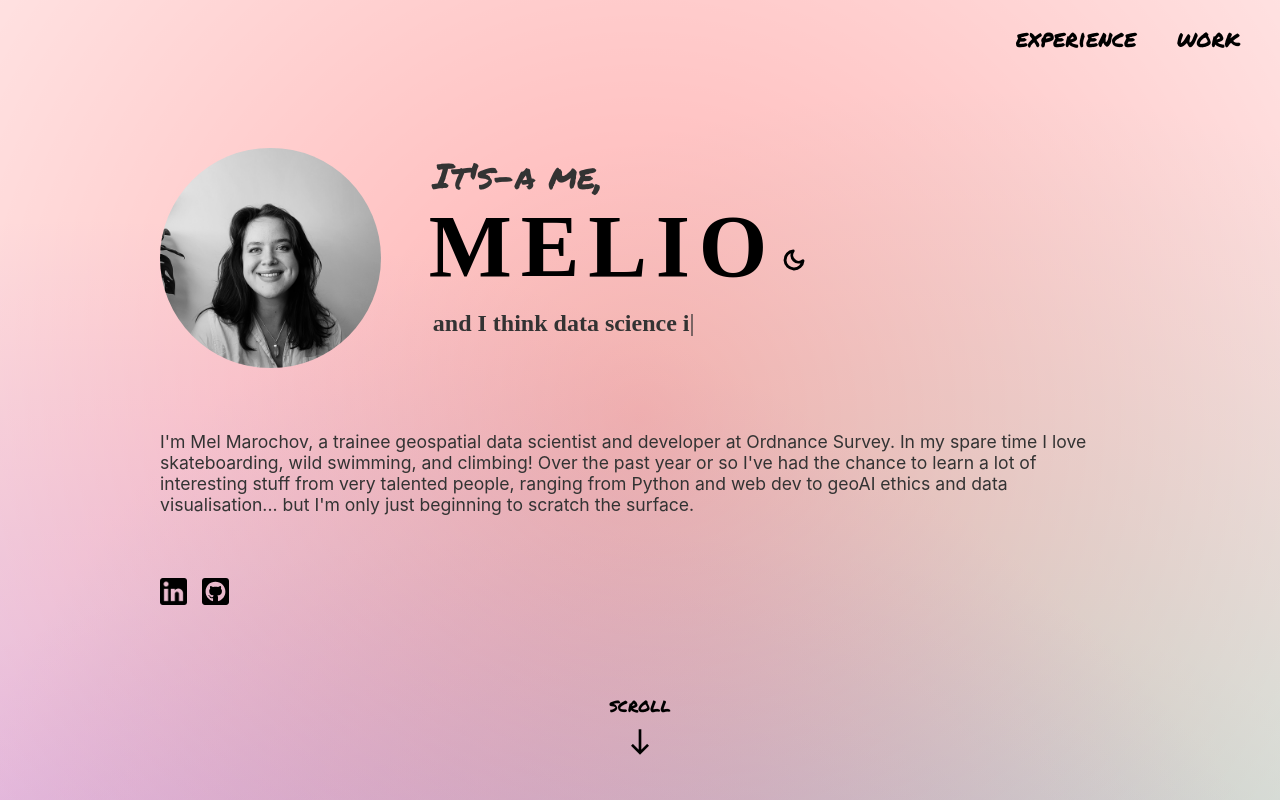
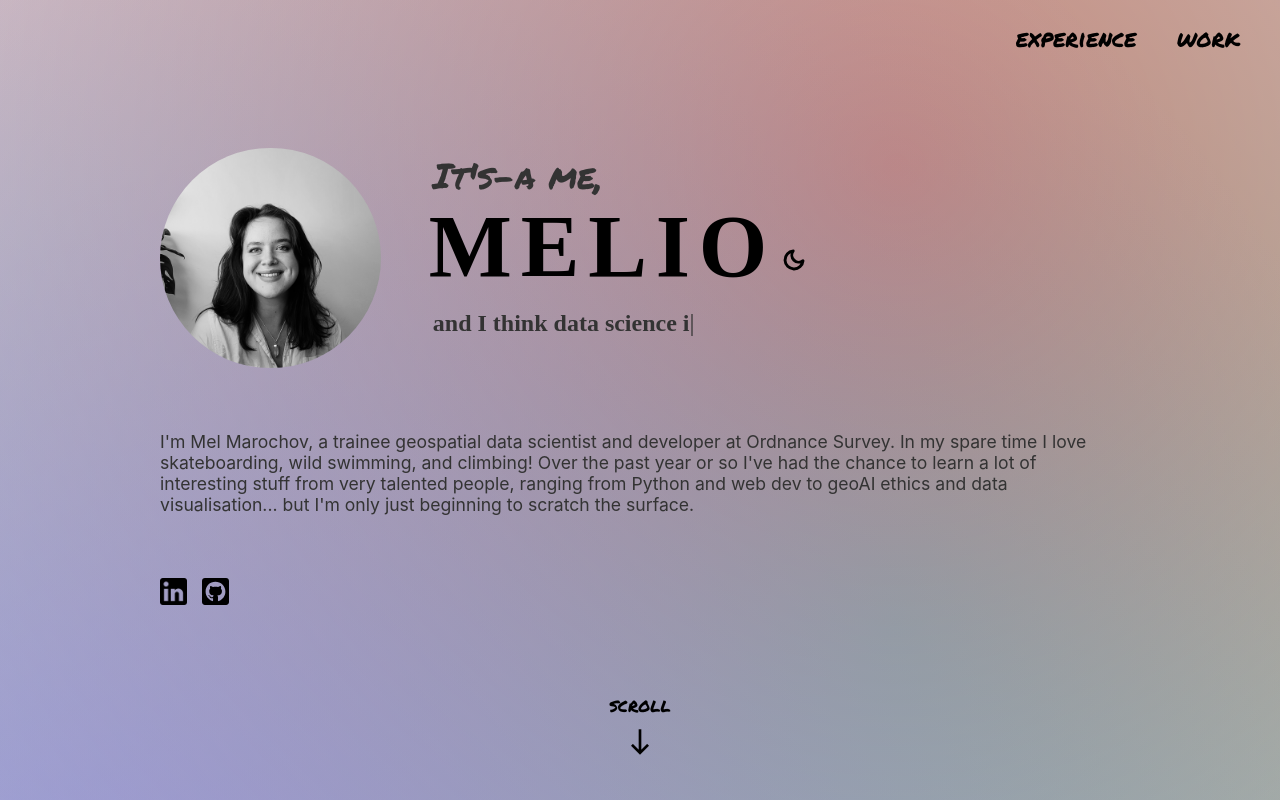
Before and after one commit to MMarochov/website, a Svelte app: page / in a window 1280 px wide. Shown: the top 800 px of the page. Built offline with nearby package versions, Linux system fonts and the light colour scheme; a web font is replaced by a local one.

Commit message:
dev notes and background

```diff
--- a/src/App.svelte
+++ b/src/App.svelte
@@ -129,24 +129,30 @@
 
   :global(html) {
     background: radial-gradient(
-        circle at 50% 20%,
-        rgba(255, 0, 0, 0.3),
-        rgba(255, 0, 0, 0) 70.71%
+        circle at 6.7% 50%,
+        rgba(149, 116, 252, 0.5),
+        rgba(0, 0, 255, 0) 90.71%
       ),
       radial-gradient(
-        circle at 6.7% 80%,
-        rgba(149, 116, 252, 0.7),
-        rgba(0, 0, 255, 0) 70.71%
+        circle at 70% 8%,
+        rgba(255, 0, 0, 0.45),
+        rgba(255, 0, 0, 0) 90.71%
+      ),
+
+      radial-gradient(
+        circle at 70% 30%,
+        rgb(92, 249, 220),
+        rgba(0, 255, 0, 0) 90.71%
       ),
       radial-gradient(
-        circle at 75% 55%,
-        rgba(116, 252, 227, 0.6),
-        rgba(0, 255, 0, 0) 70.71%
+        circle at 60% 100%,
+        rgba(255, 0, 110, 0.45),
+        rgba(255, 0, 0, 0) 90.71%
       ),
       radial-gradient(
-        circle at 45% 100%,
-        rgba(255, 0, 110, 0.4),
-        rgba(0, 0, 255, 0) 70.71%
+        circle at 5% 80%,
+        rgb(92, 249, 220),
+        rgba(0, 255, 0, 0) 90.71%
       ),
       white;
   }
```
Also changed, not shown: 1 other file (tests, documents, lock files or other folders).
